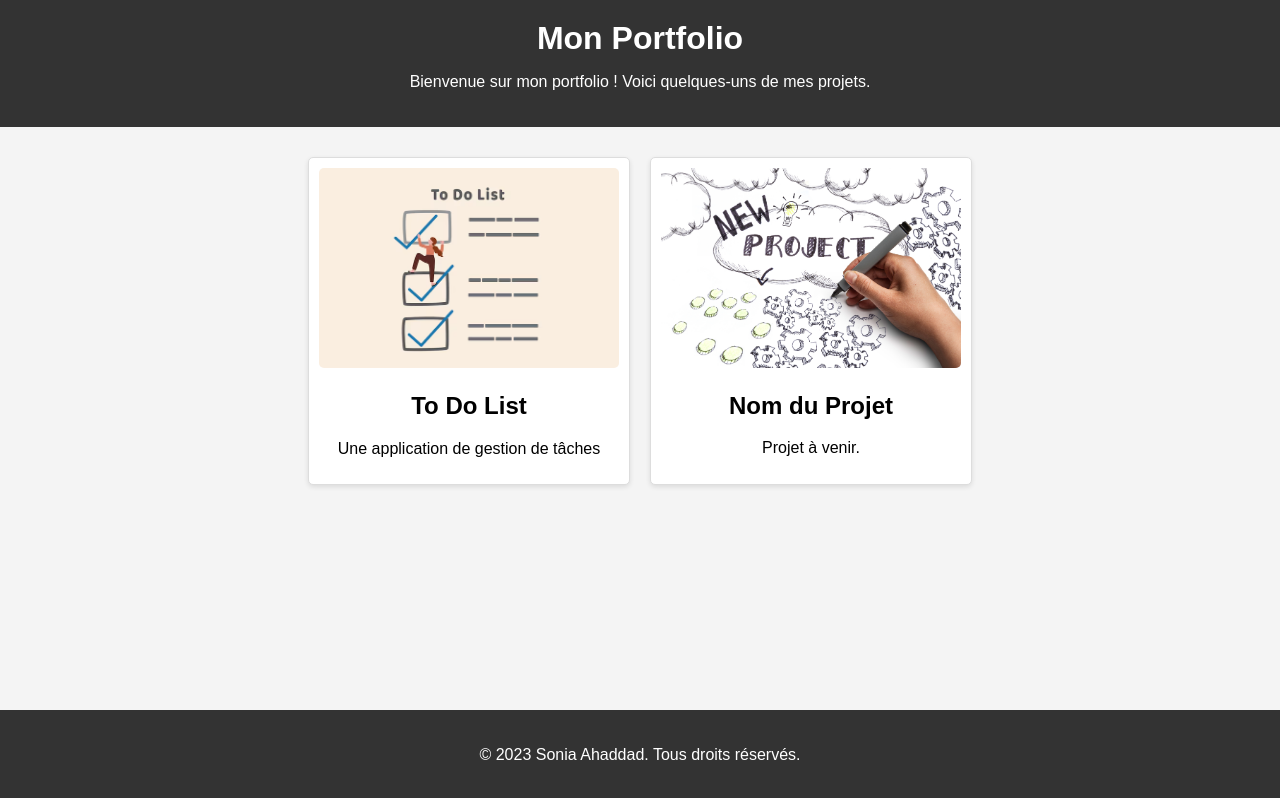
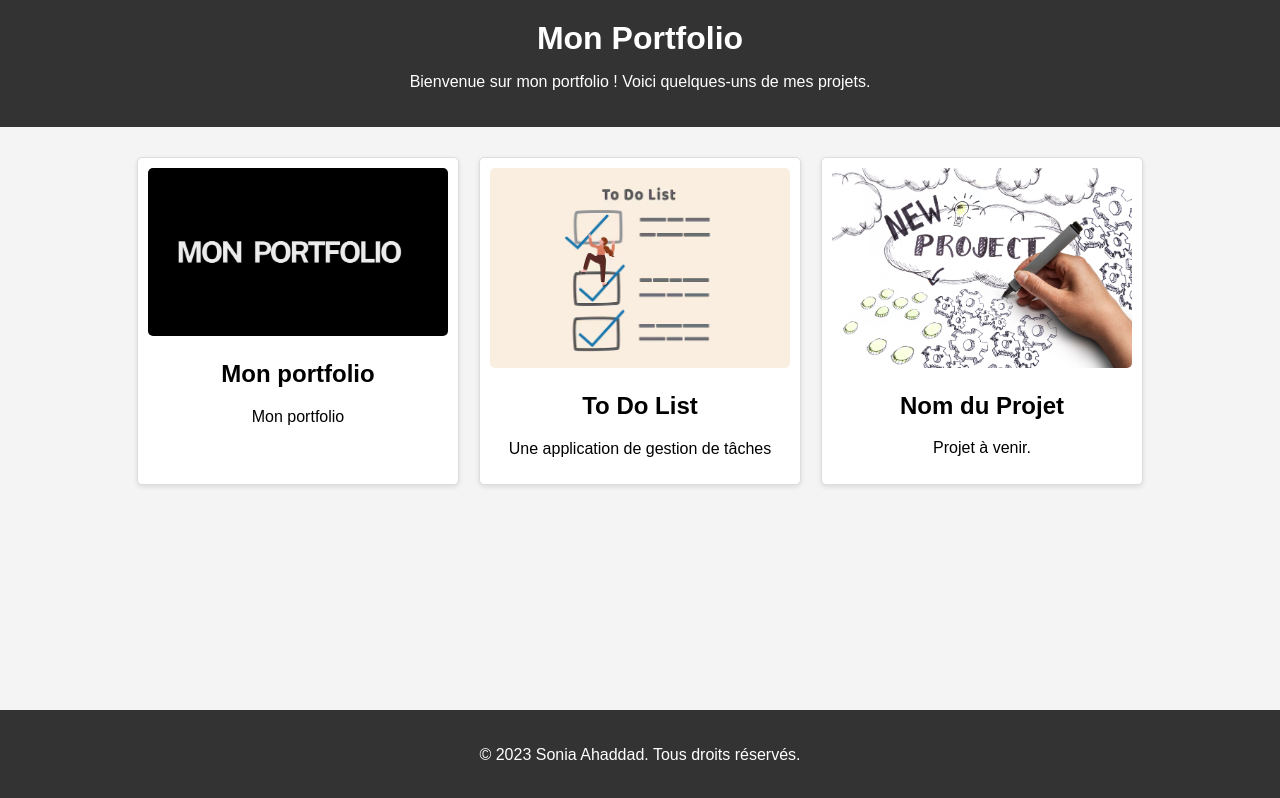
Before and after one commit to sonia16-code/PortfolioSonia, a plain HTML site: page index.html in a window 1280 px wide. Drawn offline with Linux system fonts and the light colour scheme.

Commit message:
"update"

```diff
--- a/index.html
+++ b/index.html
@@ -15,27 +15,29 @@
     <main>
         <section class="projects">
             <div class="project">
-                <!-- Ajoute le lien github du projets ici -->
+                <a href="https://github.com/sonia16-code/PortfolioSonia" target="_blank">
+                    <img src="https://raw.githubusercontent.com/sonia16-code/PortfolioSonia/main/img/portfolio.jpeg" alt="Mon Projet">
+                </a>
+                <h2>Mon portfolio</h2>
+                <p>Mon portfolio</p>
+            </div>
+
+
+            <div class="project">
                 <a href="https://github.com/sonia16-code/Projet-To-Do-List" target="_blank">
-                    <!-- Change l'image du projets ici -->
                     <img src="https://raw.githubusercontent.com/sonia16-code/PortfolioSonia/main/img/todolist.avif" alt="Mon Projet">
                 </a>
                 <h2>To Do List</h2>
                 <p>Une application de gestion de tâches</p>
             </div>
-            <!-- Ajoute d'autres projets ici -->
 
             <div class="project">
-                <!-- Ajoute le lien github du projets ici -->
                 <a href="#" target="_blank">
-                    <!-- Change l'image du projets ici -->
                     <img src="https://raw.githubusercontent.com/sonia16-code/PortfolioSonia/main/img/projet.jpg" alt="Mon Projet">
                 </a>
                 <h2>Nom du Projet</h2>
                 <p>Projet à venir.</p>
             </div>
-
-            <!-- Ajoute d'autres projets ici -->
         </section>
     </main>
 
```
Also changed, not shown: Todolist.gif (deleted), img/portfolio.jpeg (added), 1 other file.
